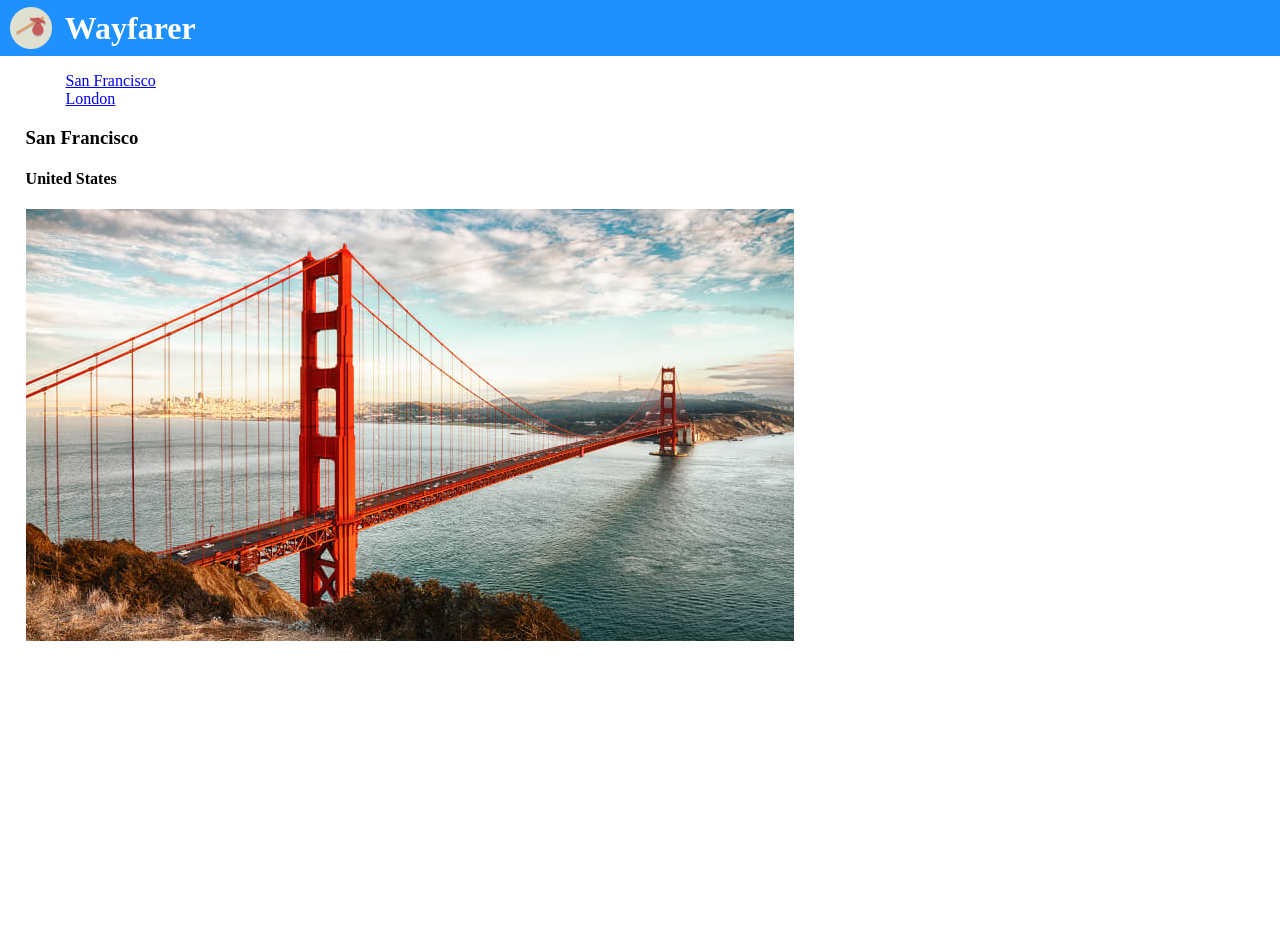
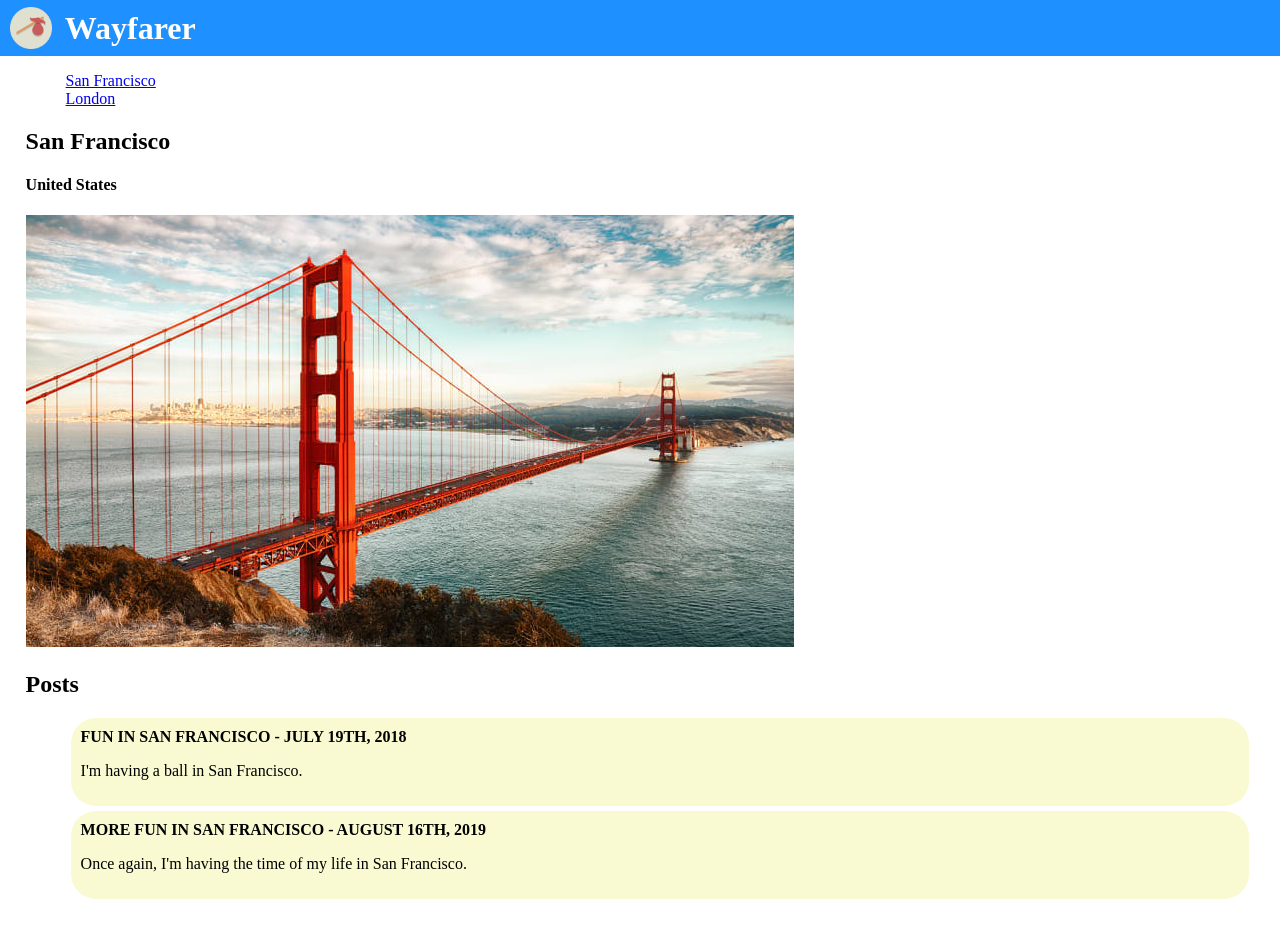
Before and after one commit to jackcurtin/wayfarer, an Angular app: page /cities/1 in a window 1280 px wide. Before the commit the page ends 800 px from the top, so only its background shows below. Built offline with nearby package versions, Linux system fonts and the light colour scheme.

Commit message:
some css styling on city listing, added post component

```diff
--- a/src/app/app-routing.module.ts
+++ b/src/app/app-routing.module.ts
@@ -9,7 +9,11 @@ const routes: Routes = [
     component: CitiesComponent,
     children: [
       {
-        path: ':id',
+        path: ':cityId',
+        component: CityListingComponent
+      },
+      {
+        path: ':cityId/post:postId',
         component: CityListingComponent
       }
     ]
--- a/src/app/app.module.ts
+++ b/src/app/app.module.ts
@@ -7,6 +7,7 @@ import { CitiesComponent } from './cities/cities.component';
 import { HomepageComponent } from './homepage/homepage.component';
 import { TopicsComponent } from './homepage/topics/topics.component';
 import { CityListingComponent } from './cities/city-listing/city-listing.component';
+import { PostComponent } from './cities/post/post.component';
 
 @NgModule({
   declarations: [
@@ -14,7 +15,8 @@ import { CityListingComponent } from './cities/city-listing/city-listing.compone
     CitiesComponent,
     HomepageComponent,
     TopicsComponent,
-    CityListingComponent
+    CityListingComponent,
+    PostComponent
   ],
   imports: [
     BrowserModule,
--- a/src/app/cities/cities.ts
+++ b/src/app/cities/cities.ts
@@ -1,12 +1,16 @@
+import {POSTS} from './city-listing/posts';
+
 export const CITIES = [
   {
     id: 1,
     name: 'San Francisco',
-    country: 'United States'
+    country: 'United States',
+    posts: [POSTS[0], POSTS[1]]
   },
   {
     id: 2,
     name: 'London',
-    country: 'United Kingdom'
+    country: 'United Kingdom',
+    posts: [POSTS[2]]
   }
 ];
--- a/src/app/cities/city-listing/city-listing.component.css
+++ b/src/app/cities/city-listing/city-listing.component.css
@@ -0,0 +1,11 @@
+.posts{
+  background-color: lightgoldenrodyellow;
+  padding: 10px;
+  margin: 5px;
+  border-radius: 25px;
+}
+
+.post_title{
+  text-transform: uppercase;
+  font-weight: bold;
+}
--- a/src/app/cities/city-listing/city-listing.component.html
+++ b/src/app/cities/city-listing/city-listing.component.html
@@ -1,10 +1,14 @@
 <div id="city_header">
-  <h3>{{city.name}}</h3>
+  <h2>{{city.name}}</h2>
   <h4>{{city.country}}</h4>
   <img src='../../../assets/images/city-images/{{city.id}}.jpeg'>
 </div>
 <div>
-<!--  <ul>-->
-<!--    <li *ngFor="let post of posts">Post</li>-->
-<!--  </ul>-->
+  <h2>Posts</h2>
+  <ul>
+    <li class="posts" *ngFor="let post of city.posts; index as i;">
+      <a class="post_title">{{city.posts[i].title}} - {{city.posts[i].date}}</a>
+      <p class="post_body">{{city.posts[i].body}}</p>
+    </li>
+  </ul>
 </div>
--- a/src/app/cities/city-listing/city-listing.component.ts
+++ b/src/app/cities/city-listing/city-listing.component.ts
@@ -3,6 +3,7 @@ import {CitiesComponent} from '../cities.component';
 import { ActivatedRoute} from '@angular/router';
 import {Subscription} from 'rxjs';
 import {CITIES} from '../cities';
+import {POSTS} from './posts';
 
 @Component({
   selector: 'app-city-listing',
@@ -21,7 +22,8 @@ export class CityListingComponent implements OnInit {
   ngOnInit(): void {
     this.route.paramMap.subscribe(params => {
       this.city = CITIES.find(city => {
-        return city.id === parseInt(params.get('id'), 10);
+        console.log(city.posts);
+        return city.id === parseInt(params.get('cityId'), 10);
       });
     });
   }
--- /dev/null
+++ b/src/app/cities/city-listing/posts.ts
@@ -0,0 +1,20 @@
+export const POSTS = [
+  {
+    title: 'Fun in San Francisco',
+    body: 'I\'m having a ball in San Francisco.',
+    date: 'July 19th, 2018',
+    cityId: 1
+  },
+  {
+    title: 'More Fun in San Francisco',
+    body: 'Once again, I\'m having the time of my life in San Francisco.',
+    date: 'August 16th, 2019',
+    cityId: 1
+  },
+  {
+    title: 'London is Great',
+    body: 'I\'m living the dream in London.',
+    date: 'August 15th, 2019',
+    cityId: 2
+  }
+];
--- /dev/null
+++ b/src/app/cities/post/post.component.html
@@ -0,0 +1 @@
+<p>post works!</p>
--- /dev/null
+++ b/src/app/cities/post/post.component.ts
@@ -0,0 +1,15 @@
+import { Component, OnInit } from '@angular/core';
+
+@Component({
+  selector: 'app-post',
+  templateUrl: './post.component.html',
+  styleUrls: ['./post.component.css']
+})
+export class PostComponent implements OnInit {
+
+  constructor() { }
+
+  ngOnInit(): void {
+  }
+
+}
```
Also changed, not shown: src/app/cities/post/post.component.css (added), 1 other file (tests, documents, lock files or other folders).
